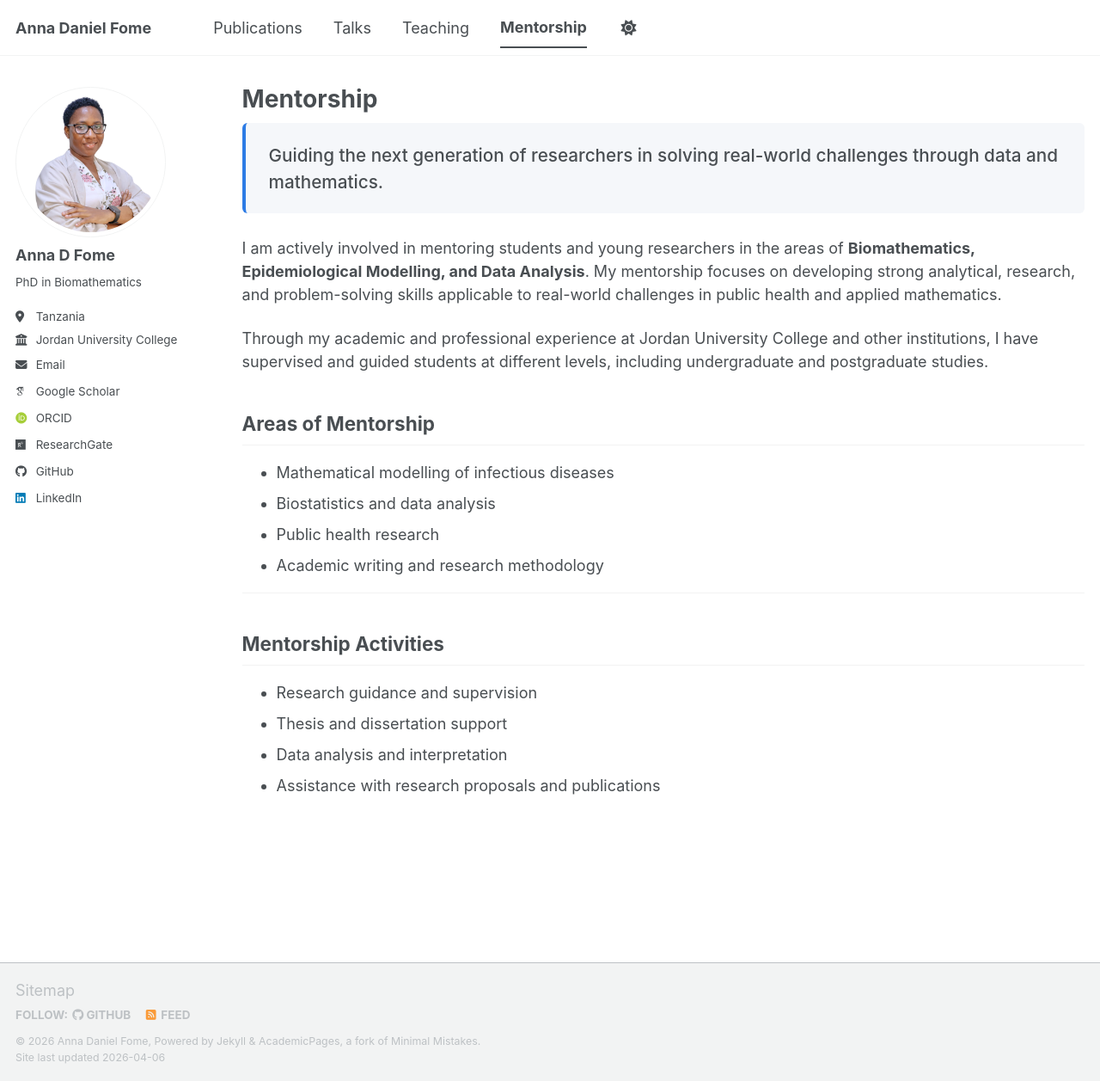
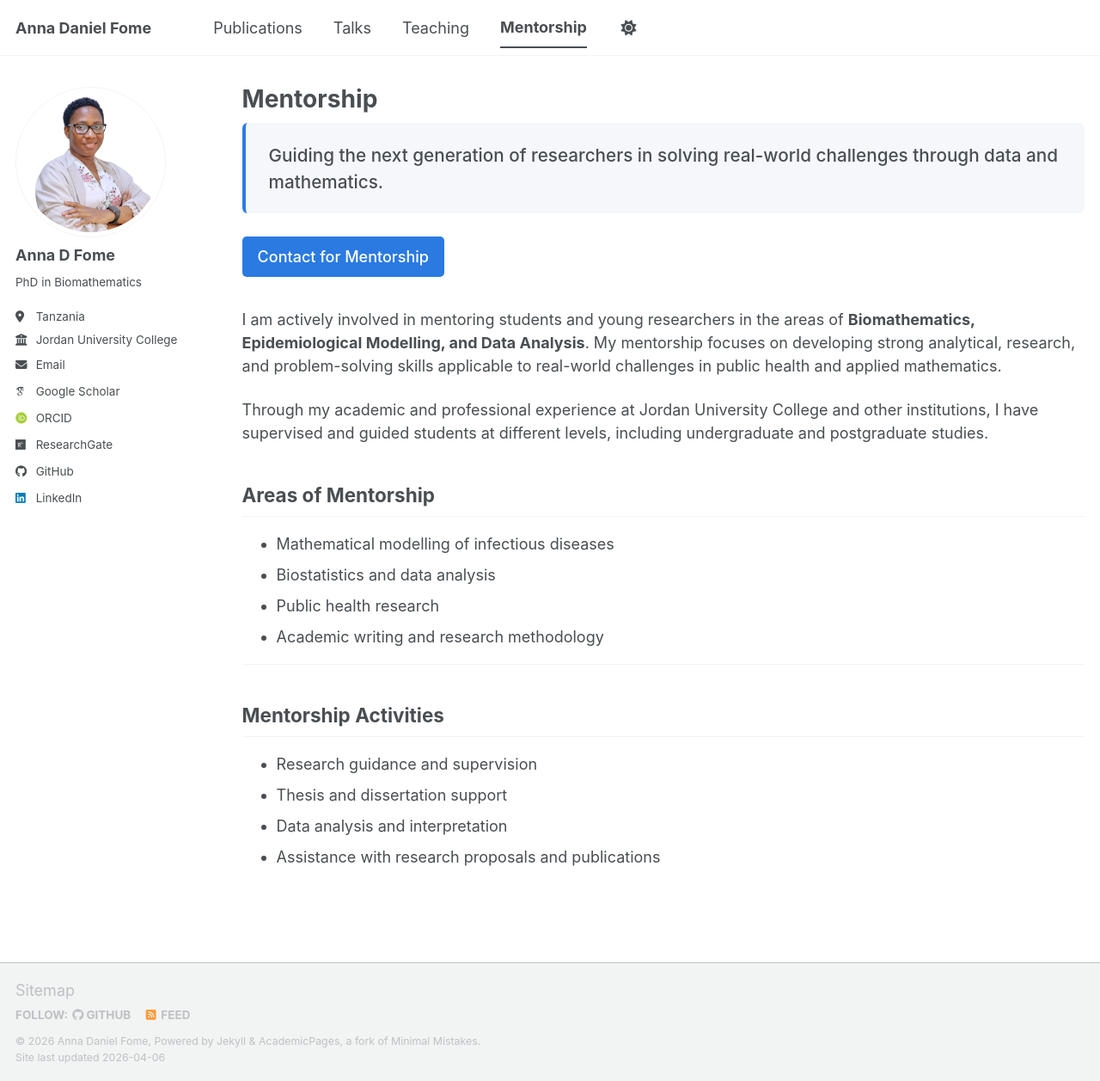
Before and after one commit to FomeA/FomeA.github.io, a Jekyll site: the page built from _pages/mentorship.html, in a window 1280 px wide and 1257 px high. Shown: the whole window at 86% size. Built offline with Jekyll 4.4.1, drawn with Linux system fonts in a browser that asks for light colours; some web fonts are replaced; a script bundle is joined from its source files by our own code; library files that are not in the unit come from our copies.

Commit message:
Update mentorship.html

```diff
--- a/_pages/mentorship.html
+++ b/_pages/mentorship.html
@@ -13,6 +13,21 @@ author_profile: true
     Guiding the next generation of researchers in solving real-world challenges through data and mathematics.
   </p>
 </div>
+
+  <!-- Contact Button -->
+  <p style="margin-bottom: 2em;">
+    <a href="/contact/" style="
+      display: inline-block;
+      padding: 10px 18px;
+      background-color: #2a7ae2;
+      color: #ffffff;
+      text-decoration: none;
+      border-radius: 5px;
+      font-weight: 500;
+    ">
+      Contact for Mentorship
+    </a>
+  </p>
 
   <p>
     I am actively involved in mentoring students and young researchers in the areas of
```
